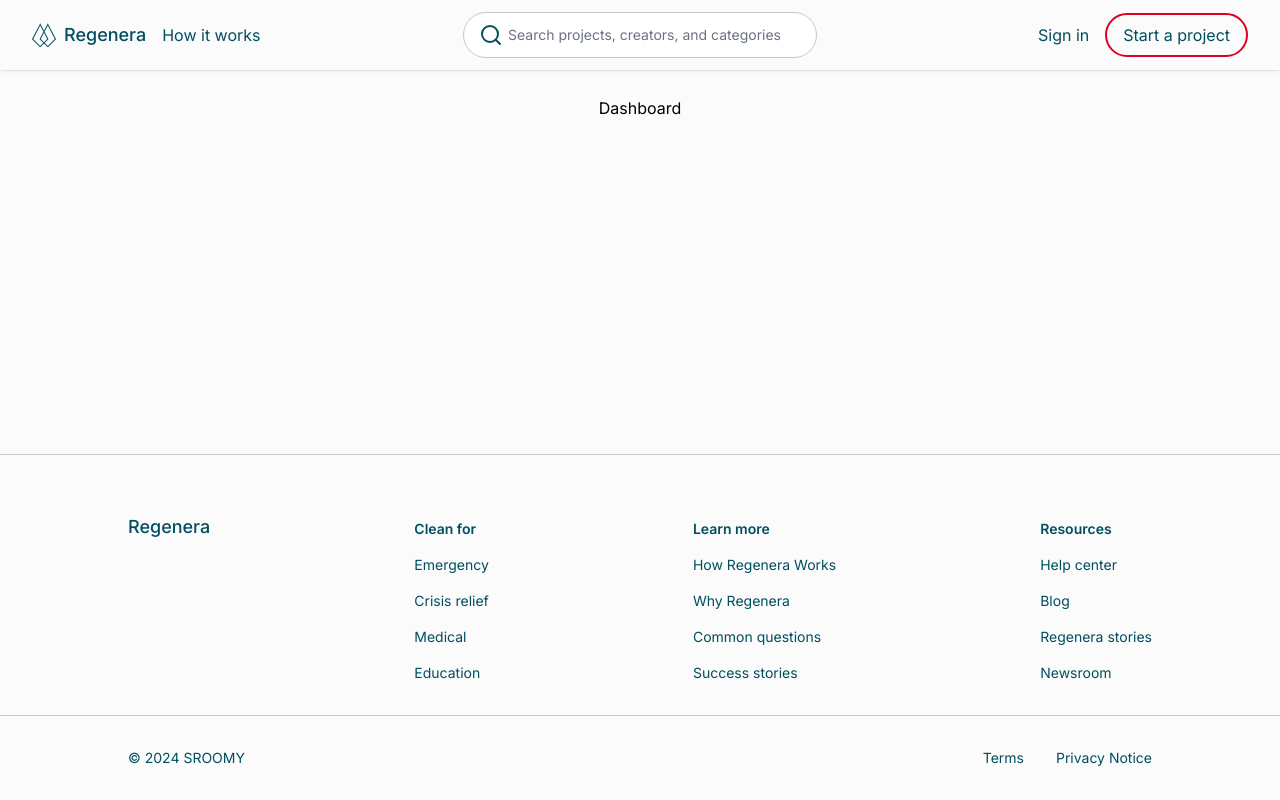
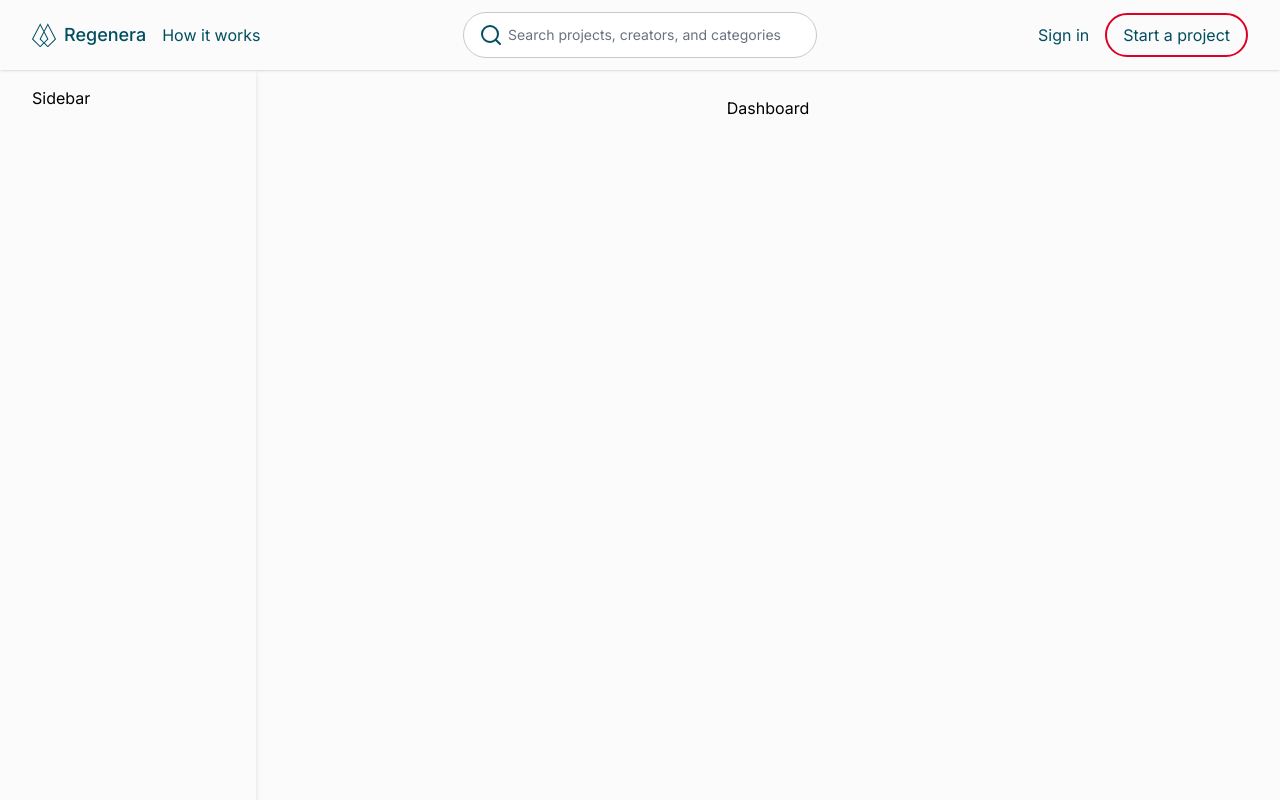
Before and after one commit to 6ixB/regenera-frontend, a Next.js app: page /dashboard in a window 1280 px wide. Built offline with nearby package versions, Linux system fonts and the light colour scheme; no server answers.

Commit message:
feat(pending): added sidebar in dashboard and removed footer in dashboard

```diff
--- /dev/null
+++ b/src/app/(general)/dashboard/layout.tsx
@@ -0,0 +1,14 @@
+import Sidebar from "@/components/navigations/sidebar/Sidebar";
+
+export default function DashboardLayout({
+  children,
+}: Readonly<{
+  children: React.ReactNode;
+}>) {
+  return (
+    <div className={"w-full h-full flex"}>
+      <Sidebar />
+      {children}
+    </div>
+  );
+}
--- a/src/app/(general)/dashboard/page.tsx
+++ b/src/app/(general)/dashboard/page.tsx
@@ -1,6 +1,6 @@
 export default function Dashboard() {
   return (
-    <main className={"w-full pt-24 pb-8 flex flex-col items-center"}>
+    <main className={"w-full ms-[16rem] pt-24 pb-8 flex flex-col items-center"}>
       Dashboard
     </main>
   );
--- a/src/components/navigations/Footer.tsx
+++ b/src/components/navigations/Footer.tsx
@@ -1,7 +1,15 @@
+"use client";
+
 import Link from "next/link";
+import { usePathname } from "next/navigation";
 
 export default function Footer() {
+  const pathname = usePathname();
+  const visible = !pathname.includes("/dashboard");
+
   return (
+    <>
+      {visible && (
         <footer
           className={
             "mt-auto w-full pt-16 pb-8 bg-light-background-100 flex flex-col items-center justify-center border-t border-light-background-300 shadow-sm select-none"
@@ -12,7 +20,9 @@ export default function Footer() {
               "w-full flex flex-col gap-8 items-center text-light-text-100"
             }
           >
-        <div className={"w-full container flex justify-between items-start"}>
+            <div
+              className={"w-full container flex justify-between items-start"}
+            >
               <div className={"text-lg font-medium leading-4"}>Regenera</div>
               <div className={"flex flex-col gap-4 text-sm"}>
                 <div className={"font-semibold"}>Clean for</div>
@@ -69,7 +79,7 @@ export default function Footer() {
               <div>© 2024 SROOMY</div>
               <div className={"flex items-center gap-8"}>
                 <Link href={"/"}>
-              <div >Terms</div>
+                  <div>Terms</div>
                 </Link>
                 <Link href={"/"}>
                   <div>Privacy Notice</div>
@@ -78,5 +88,7 @@ export default function Footer() {
             </div>
           </div>
         </footer>
+      )}
+    </>
   );
 }
--- a/src/components/navigations/navbar/Navbar.tsx
+++ b/src/components/navigations/navbar/Navbar.tsx
@@ -28,6 +28,7 @@ export default function Navbar() {
   const [isSidebarOpen, setIsSidebarOpen] = useState(false);
 
   const pill = isStaticPage(pathname);
+  const centered = !pathname.includes(FrontendRoutesEnum.DASHBOARD.toString());
 
   const toggleSidebar = () => {
     setIsSidebarOpen(!isSidebarOpen);
@@ -56,7 +57,7 @@ export default function Navbar() {
     ${isShrinked ? "top-0 w-full rounded-none md:w-10/12 md:top-4 md:rounded-full lg:container lg:px-8 lg:py-0" : "top-0 w-full"}`}
     >
       <nav
-        className={`container w-full px-0 py-3 items-center justify-between gap-x-4 hidden md:flex
+        className={`${centered && "container"} w-full px-0 py-3 items-center justify-between gap-x-4 hidden md:flex
         `}
       >
         {/* Left Section */}
--- /dev/null
+++ b/src/components/navigations/sidebar/Sidebar.tsx
@@ -0,0 +1,11 @@
+export default function Sidebar() {
+  return (
+    <div
+      className={
+        "self-start fixed mt-[60px] md:mt-[69.6px] min-w-[16rem] h-screen bg-light-background-100 drop-shadow-md py-4 px-8"
+      }
+    >
+      Sidebar
+    </div>
+  );
+}
--- a/src/components/pages/auth/signup/SignUpForm.tsx
+++ b/src/components/pages/auth/signup/SignUpForm.tsx
@@ -32,7 +32,7 @@ export default function SignUpForm() {
     mutationFn: createUserMutationFn,
     onSuccess: () => {
       router.push(
-        `${FrontendRoutesEnum.SIGNIN.toString()}?signIn=SignUpSuccess`
+        `${FrontendRoutesEnum.SIGNIN.toString()}?signin=SignUpSuccess`
       );
     },
     onError: (error) => {
```
Lines whose indentation alone changed are shown as unchanged.
